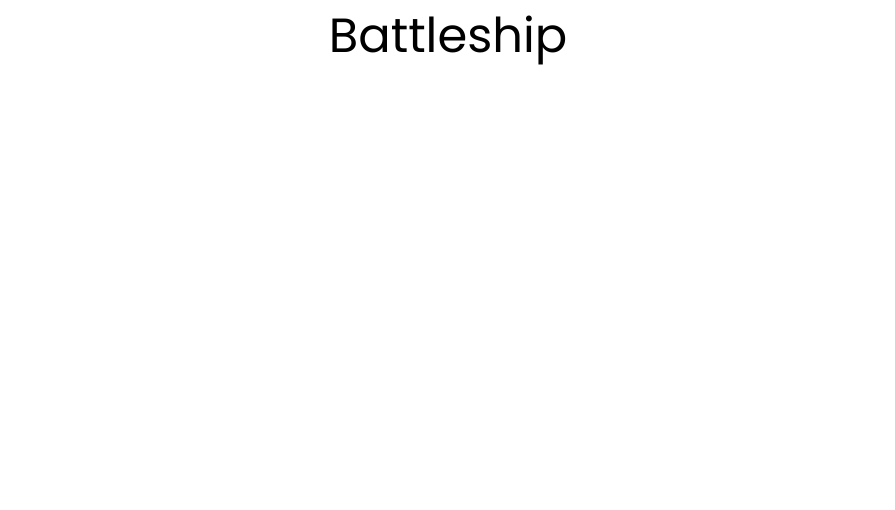
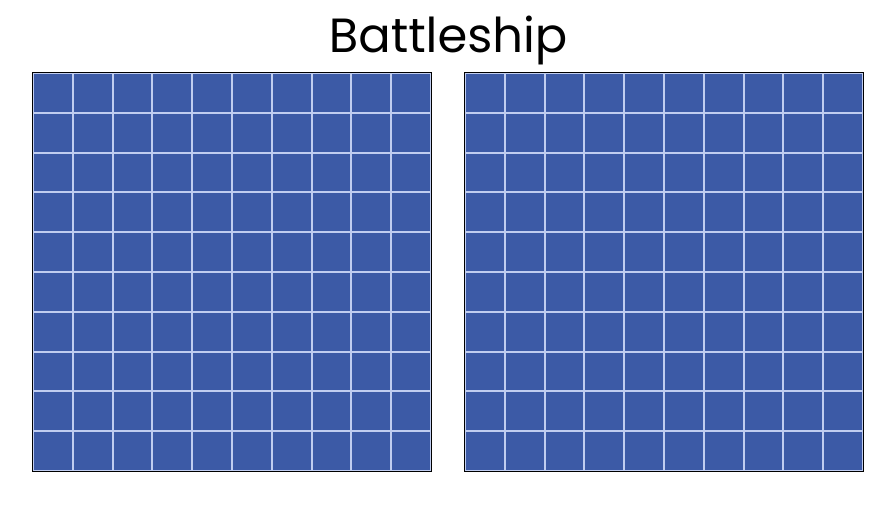
Before and after one commit to ryantohhr/battleship, a website built with webpack: page src/index.html in a window 1280 px wide. Shown: the whole page, without its empty margins (192-1087 px from the left). Built offline with nearby package versions, Linux system fonts and the light colour scheme; a web font is replaced by a local one.

Commit message:
Created DOMManipulator module to render gameboard, added basic HTML and styles, added JS to generate players and boards

```diff
--- /dev/null
+++ b/src/dom.js
@@ -0,0 +1,40 @@
+const DOMManipulator = (function() {
+    function renderGameboard(player, gameboard) {
+        const container = document.querySelector(`#player${player.id}`);
+        for (let i = 0; i < 10; i++) {
+            for (let j = 0; j < 10; j++) {
+                const cell = gameboard.board[i][j];
+                const grid = document.createElement("div");
+                grid.addEventListener("click", () => {
+                    const attackData = player.attack(i, j);
+                    updateGrid(player.id, [i, j], attackData[0]);
+                    if (attackData[1]) {
+                        // Display winning message
+                    } else if (attackData === 0) {
+                        // Display error
+                    } else {
+                        // Resume play
+                    }
+                });
+                grid.classList.add("grid");
+                grid.classList.add(`player${player.id}`);
+                grid.setAttribute("id", `p${player.id}-${i}-${j}`)
+                if (cell.hasShip) {
+                    grid.classList.add(`${cell.shipName}`);
+                }
+                container.appendChild(grid);
+            }
+        }
+    }
+
+    function updateGrid(playerid, coords, attackStatus) {
+        const grid = document.querySelector(`div#p${playerid}-${coords[0]}-${coords[1]}`);
+        if (attackStatus) {
+            grid.classList.add(attackStatus);
+        }
+    }
+
+    return { renderGameboard }
+})();
+
+export default DOMManipulator;
--- a/src/index.html
+++ b/src/index.html
@@ -13,5 +13,9 @@
     </head>
     <body>
         <header>Battleship</header>
+        <div class="container">
+            <div id="player1" class="gameboard"></div>
+            <div id="player2" class="gameboard"></div>
+        </div>
     </body>
 </html>
--- a/src/index.js
+++ b/src/index.js
@@ -1 +1,13 @@
 import "./style.css";
+import Gameboard from './classes/gameboard/gameboard.js';
+import Player from './classes/player/player.js';
+import DOMManipulator from './dom.js';
+
+const gameboard1 = new Gameboard();
+const player1 = new Player("Ryan", "1", gameboard1);
+const gameboard2 = new Gameboard();
+const player2 = new Player("Kar Win", "2", gameboard2);
+
+DOMManipulator.renderGameboard(player1, gameboard1);
+console.log(gameboard1.destroyer);
+DOMManipulator.renderGameboard(player2, gameboard2);
--- a/src/style.css
+++ b/src/style.css
@@ -61,3 +61,38 @@ header {
     text-align: center;
     font-size: 3rem;
 }
+
+body {
+    display: flex;
+    flex-direction: column;
+}
+
+.container {
+    width: 100%;
+    height: 100%;
+    display: flex;
+    gap: 2rem;
+    justify-content: center;
+}
+
+.gameboard {
+    width: 400px;
+    height: 400px;
+    border: solid black 1px;
+    display: grid;
+    grid-template-columns: repeat(10, 1fr);
+    grid-template-rows: repeat(10, 1fr);
+}
+
+.grid {
+    border: solid #c0cdf0 1px;
+    background-color: #3c5aa6;
+}
+
+.hit {
+    background-color: greenyellow;
+}
+
+.miss {
+    background-color: black;
+}
```
